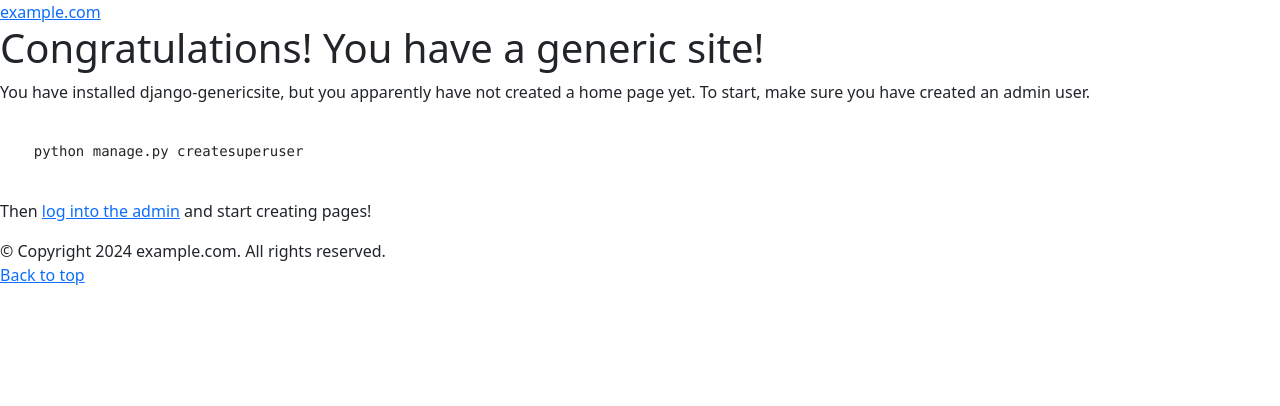
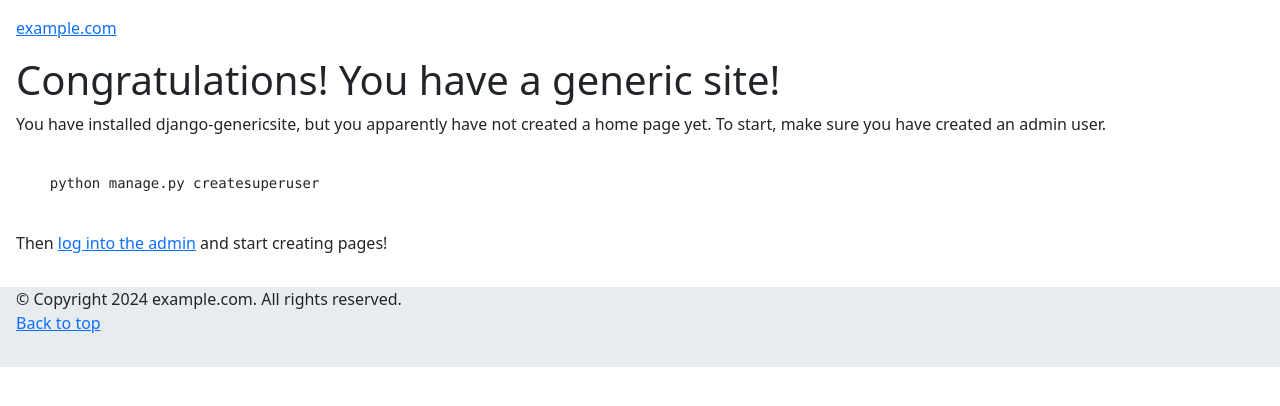
Before and after one commit to veselosky/webquills, a Django app: page / in a window 1280 px wide. Shown: the top 406 px of the page. Run offline with Django 3.2, Linux system fonts and the light colour scheme; data that the repository does not hold is empty; parts of the project's set-up code (start-up, migrations or seed data) failed here and were passed over; some libraries are stand-ins or nearby versions.

Commit message:
Simple page layout, top level

```diff
--- a/posh/static/css/posh_base.css
+++ b/posh/static/css/posh_base.css
@@ -562,14 +562,6 @@ legend + * {
   outline-offset: -2px;
 }
 
-/* rtl:raw:
- [type="tel"],
- [type="url"],
- [type="email"],
- [type="number"] {
-   direction: ltr;
- }
- */
 ::-webkit-search-decoration {
   -webkit-appearance: none;
 }
@@ -608,3 +600,31 @@ progress {
 [hidden] {
   display: none !important;
 }
+/* END Bootstrap reboot */
+
+img,
+picture {
+  display: block;
+  max-width: 100%;
+  height: auto;
+}
+
+/* PAGE LAYOUT */
+
+/* The body is a stack of boxes: header, main, footer */
+body {
+  display: flex;
+  flex-direction: column;
+}
+/* Some padding to pull the content off the edges of the screen */
+header.page_header {
+  padding: 1rem 1rem 0;
+}
+main {
+  flex-grow: 1;
+  padding: 1rem;
+}
+footer.page_footer {
+  padding: 0 1rem 1rem;
+  background-color: var(--secondary-bg);
+}
```
